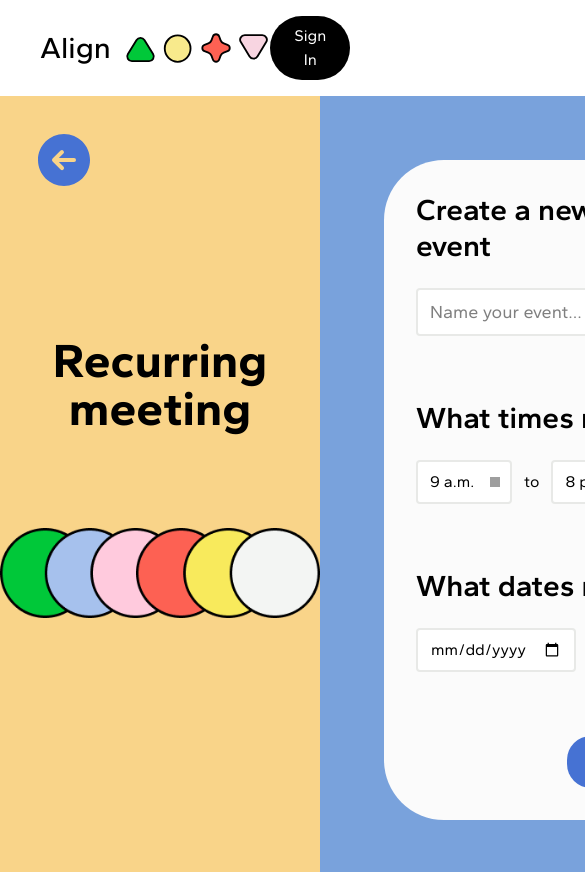
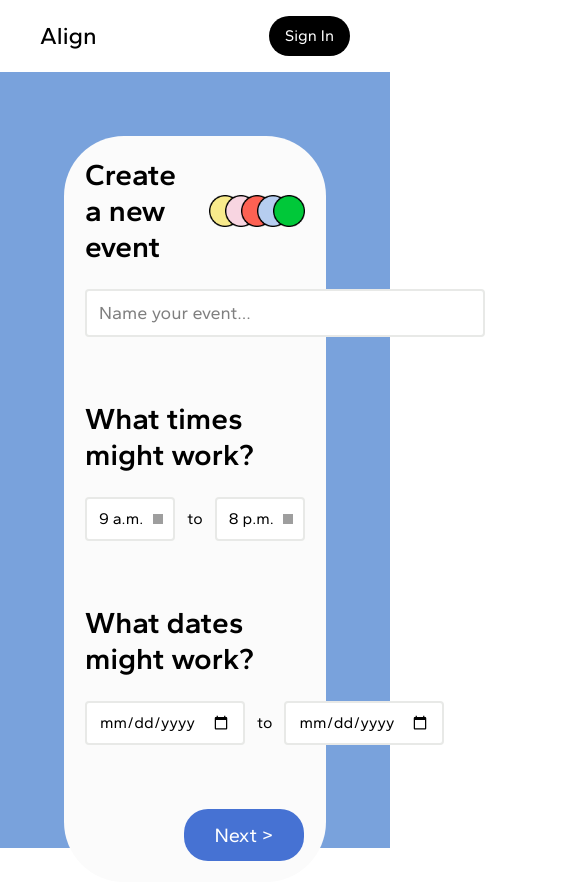
Before and after one commit to olivianhu/Align, a React (Vite) app: page /creation/recurring in a window 390 px wide. Shown: the top 882 px of the page, 585 px wide, since content can reach past the window. Built offline with nearby package versions, Linux system fonts and the light colour scheme; grey boxes are pictures that could not be loaded.

Commit message:
implement responsive css

```diff
--- a/src/layout-components/Header.jsx
+++ b/src/layout-components/Header.jsx
@@ -9,17 +9,17 @@ export default function Header() {
     <header className='flex justify-between items-center'>
       {/*logo*/}
       <Link to={'/'} className="flex items-center gap-2 text-primary">
-        <span className='font-medium text-3xl hover:underline'>Align</span>
-        <img src={icon} className="h-12"/>
+        <span className='font-medium text-2xl lg:text-3xl hover:underline'>Align</span>
+        <img src={icon} className="hidden lg:block h-12"/>
       </Link>
 
       <div className="flex gap-3">
       {userId ?
       <div className="flex gap-3">
         <Link to={'/'}>
-        <button className="rounded-full bg-black text-white py-2 px-4 hover:bg-[#F8EA5C] hover:text-black">Your Meetings</button></Link>
+        <button className="rounded-full bg-black text-sm lg:text-lg text-white py-2 px-4 hover:bg-[#F8EA5C] hover:text-black ">Your Meetings</button></Link>
         <Link to={'/account'}>
-        <button className="rounded-full bg-black text-white py-2 px-4 hover:bg-[#F8EA5C] hover:text-black">Account</button></Link>
+        <button className="rounded-full bg-black text-sm lg:text-lg text-white py-2 px-4 hover:bg-[#F8EA5C] hover:text-black">Account</button></Link>
       </div>
        : <Link to={'/login'}>
        <button className="rounded-full bg-black text-white py-2 px-4 hover:bg-[#F8EA5C] hover:text-black">Sign In</button></Link>}
--- a/src/pages/ChoicePage.jsx
+++ b/src/pages/ChoicePage.jsx
@@ -5,7 +5,7 @@ export default function ChoicePage() {
   const navigate = useNavigate();
 
   return(
-    <div className="w-full h-[92vh] flex flex-col pt-48 gap-8 text-white text-center items-center"
+    <div className="w-full h-[93vh] flex flex-col pt-48 gap-8 text-white text-center items-center"
       style={{
         backgroundImage: `url(${backgroundImg})`,
         backgroundRepeat: "no-repeat",
@@ -14,7 +14,7 @@ export default function ChoicePage() {
         backgroundAttachment: 'fixed',
       }}
     >
-      <div className="text-6xl font-bold">
+      <div className="text-5xl lg:text-6xl font-bold">
         Are you looking <br />
         to create a
       </div>
@@ -22,7 +22,7 @@ export default function ChoicePage() {
         className="bg-[#79A2DC] w-80 text-3xl py-6 rounded-full text-medium hover:bg-[#F5BDBC]"
         onClick={() => {navigate("/creation/recurring")}}
         >Recurring meeting</button>
-      <div className="text-6xl font-bold">
+      <div className="text-5xl lg:text-6xl font-bold">
         Or
       </div>
       <button
--- a/src/pages/LandingPage.jsx
+++ b/src/pages/LandingPage.jsx
@@ -3,7 +3,7 @@ import backgroundImg from '../assets/background.png';
 
 export default function LandingPage() {
   return(
-    <div className="w-full flex flex-col gap-12 h-[92vh] pt-60 pl-160"
+    <div className="w-full flex flex-col gap-12 h-[93vh] lg:pt-60 lg:pl-160 pt-20 pl-10"
       style={{
         backgroundImage: `url(${backgroundImg})`,
         backgroundRepeat: "no-repeat",
@@ -12,7 +12,7 @@ export default function LandingPage() {
         backgroundAttachment: 'fixed',
       }}
     >
-      <div className="text-white text-6xl text-left">
+      <div className="text-white text-5xl lg:text-6xl text-left">
         Let’s find a time to <span className="text-[#5CC54A]">meet</span> ! <br/>
         Start building projects <br/>
         people remember.
--- a/src/pages/RecurringPage.jsx
+++ b/src/pages/RecurringPage.jsx
@@ -60,8 +60,8 @@ const RecurringPage = () => {
   };
 
   return(
-    <div className="grid grid-cols-[2fr_3fr] bg-[#F9D489]">
-      <div>
+    <div className="lg:grid lg:grid-cols-[2fr_3fr] bg-[#F9D489]">
+      <div className="hidden lg:block">
         <svg xmlns="http://www.w3.org/2000/svg" viewBox="0 0 24 24" fill="#4672D3" className="size-16 m-8 cursor-pointer" onClick={handleClick}>
           <path fillRule="evenodd" d="M12 2.25c-5.385 0-9.75 4.365-9.75 9.75s4.365 9.75 9.75 9.75 9.75-4.365 9.75-9.75S17.385 2.25 12 2.25Zm-4.28 9.22a.75.75 0 0 0 0 1.06l3 3a.75.75 0 1 0 1.06-1.06l-1.72-1.72h5.69a.75.75 0 0 0 0-1.5h-5.69l1.72-1.72a.75.75 0 0 0-1.06-1.06l-3 3Z" clipRule="evenodd" />
         </svg>
```
